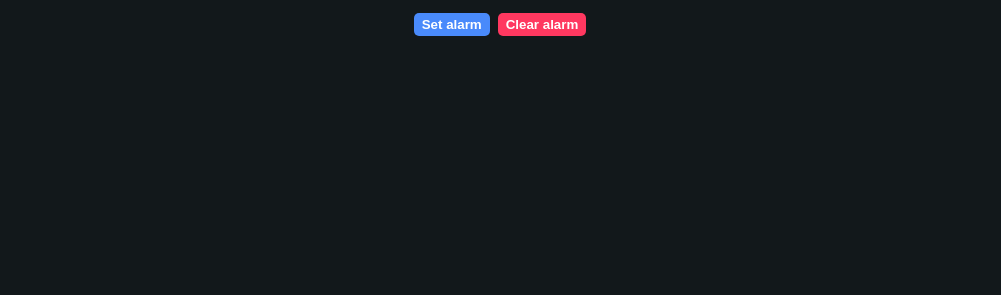
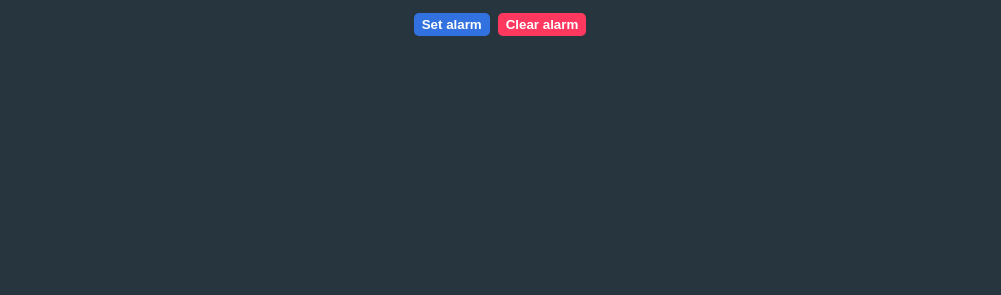
Before and after one commit to DialloVerse/Digital-Alarm-Clock, a plain HTML site: page index.html in a window 1280 px wide. Shown: the part 505-800 px from the top of the page, without its empty margins (142-1143 px from the left). Drawn offline with Linux system fonts and the light colour scheme.

Commit message:
Background FIx completed

```diff
--- a/style.css
+++ b/style.css
@@ -1,7 +1,7 @@
 body,html {
     margin: 0;
     padding: 0;
-    background-color: #12181B;
+    background-color: #27363e;
 }
 
 * {
@@ -45,7 +45,7 @@ body,html {
 }
 
 .set-alarm {
-    background-color: #498AFB;
+    background-color: #3172e0;
 }
 
 .clear-alarm {
```
